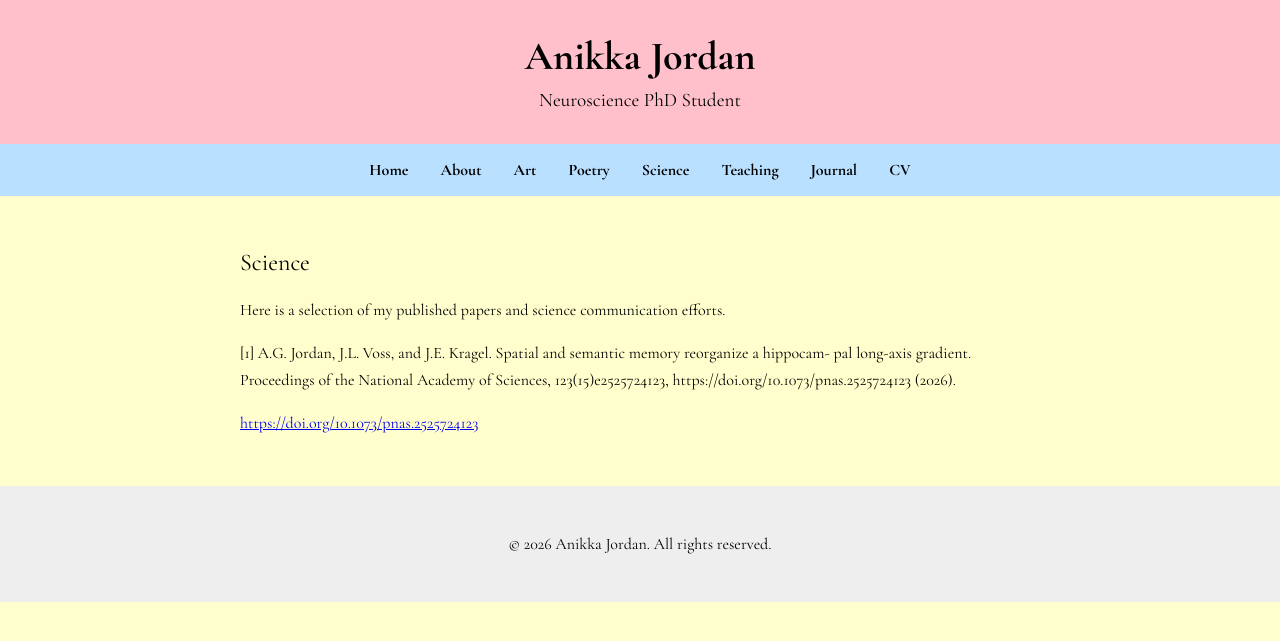
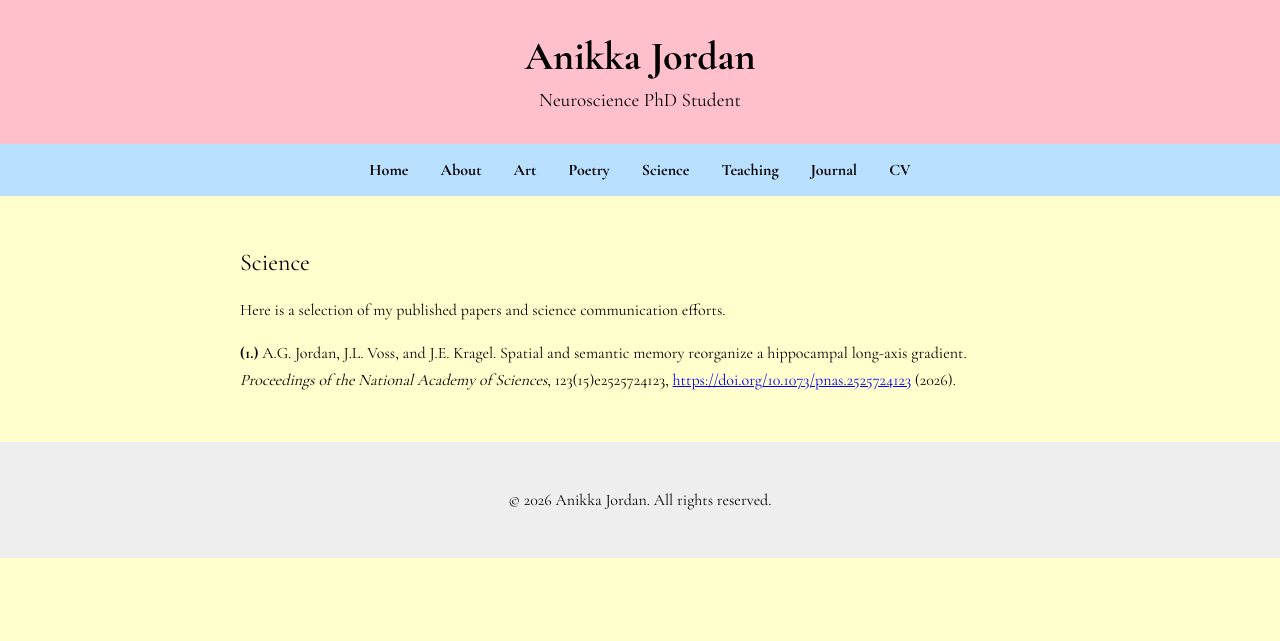
Before and after one commit to anikka-jordan/anikka, a Jekyll site: the page built from science/index.md, in a window 1280 px wide. Shown: the top 641 px of the page. Built offline with Jekyll 4.4.1, drawn with Linux system fonts in a browser that asks for light colours.

Commit message:
text formatting

```diff
--- a/science/index.md
+++ b/science/index.md
@@ -7,8 +7,4 @@ title: Science
 
 Here is a selection of my published papers and science communication efforts.
 
-[1] A.G. Jordan, J.L. Voss, and J.E. Kragel. Spatial and semantic memory reorganize a hippocam-
-pal long-axis gradient. Proceedings of the National Academy of Sciences, 123(15)e2525724123,
-https://doi.org/10.1073/pnas.2525724123 (2026).
-
-<a href="https://doi.org/10.1073/pnas.2525724123" target="_blank">https://doi.org/10.1073/pnas.2525724123</a>
+**(1.)** A.G. Jordan, J.L. Voss, and J.E. Kragel. Spatial and semantic memory reorganize a hippocampal long-axis gradient. *Proceedings of the National Academy of Sciences*, 123(15)e2525724123, [https://doi.org/10.1073/pnas.2525724123](https://doi.org/10.1073/pnas.2525724123) (2026).
```
